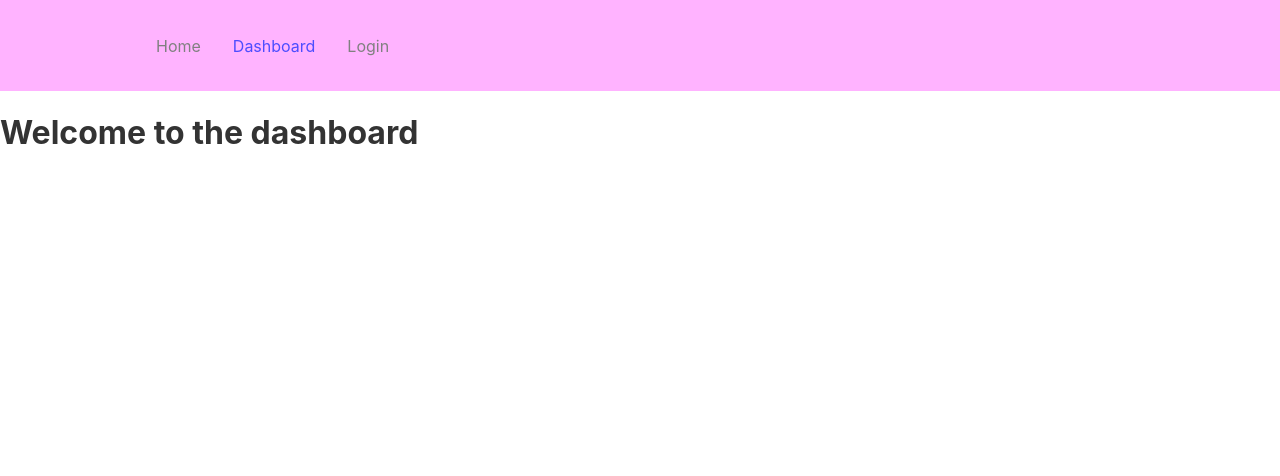
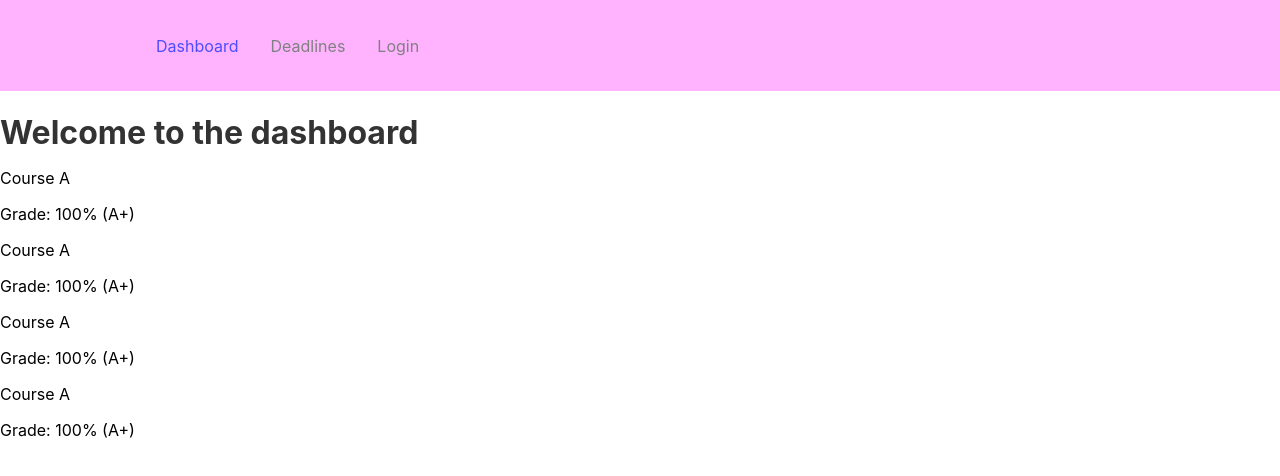
Before and after one commit to Jmaaaa/TigerBuddy, a React (Create React App) app: page /dashboard in a window 1280 px wide. Shown: the top 476 px of the page. Built offline with nearby package versions, Linux system fonts and the light colour scheme.

Commit message:
Adjustments to App routing

```diff
--- a/src/App.js
+++ b/src/App.js
@@ -1,27 +1,29 @@
 import React from "react";
 import Navbar from "./components/Navbar";
 import {
-    BrowserRouter as Router,
+    BrowserRouter,
     Routes,
     Route,
+    Navigate
 } from "react-router-dom";
-import Home from "./pages";
-import Dashboard from "./pages/dashboard";
+import Dashboard from "./pages/dashboard/dashboard";
 import Login from "./pages/login/login";
 import Deadlines from "./pages/deadlines/deadlines";
 
 function App() {
     return (
-        <Router>
-            <Navbar />
+        <BrowserRouter>
             <Routes>
-                <Route exact path="/" element={<Home />} />
-                <Route path="/dashboard" element={<Dashboard />} />
+                <Route exact path="/" element={<Navigate to="/login" replace/>} />
                 <Route path="/login" element={<Login />}/>
-                <Route path="/deadlines" element={<Deadlines />}/>
+                <Route element={<Navbar />}>
+                    <Route path="/dashboard" element={<Dashboard />} />
+                    <Route path="/deadlines" element={<Deadlines />}/>
+                </Route>
             </Routes>
-        </Router>
+        </BrowserRouter>
     );
 }
 
+
 export default App;
--- a/src/components/Navbar/index.js
+++ b/src/components/Navbar/index.js
@@ -1,22 +1,26 @@
 import React from "react";
 import { Nav, NavLink, NavMenu } from "./NavbarElements";
+import { Outlet } from "react-router-dom";
 
 const Navbar = () => {
     return (
         <>
             <Nav>
                 <NavMenu>
-                    <NavLink to="/" activeStyle>
-                        Home
-                    </NavLink>
                     <NavLink to="/dashboard" activeStyle>
                         Dashboard
                     </NavLink>
+
+                    <NavLink to="/deadlines" activeStyle>
+                        Deadlines
+                    </NavLink>
+
                     <NavLink to="/login" activeStyle>
                         Login
                     </NavLink>
                 </NavMenu>
             </Nav>
+            <Outlet/>
         </>
     );
 };
--- a/src/pages/dashboard.js
+++ b/src/pages/course/course.js
@@ -1,6 +1,6 @@
 import React from "react";
 
-const Dashboard = () => {
+const Course = () => {
     return (
         <div>
             <h1>
@@ -10,4 +10,4 @@ const Dashboard = () => {
     );
 };
 
-export default Dashboard;
+export default Course;
--- /dev/null
+++ b/src/pages/dashboard/courseCard.js
@@ -0,0 +1,13 @@
+import React from "react";
+
+const CourseCard = ({course}) => {
+    const {name, grade} = course;
+    return(
+        <div>
+            <p>{name}</p>
+            <p>Grade: {grade}</p>
+        </div>
+    );
+};
+
+export default CourseCard;
--- /dev/null
+++ b/src/pages/dashboard/dashboard.js
@@ -0,0 +1,26 @@
+import React from "react";
+import CourseCard from "./courseCard.js";
+const Dashboard = () => {
+
+    const courses = [
+        {id: 1, name: "Course A", grade: "100% (A+)"},
+        {id: 2, name: "Course A", grade: "100% (A+)"},
+        {id: 3, name: "Course A", grade: "100% (A+)"},
+        {id: 4, name: "Course A", grade: "100% (A+)"},
+    ]
+
+    return (
+        <div>
+            <h1>
+                Welcome to the dashboard
+            </h1>
+            <div>
+                {courses.map((course) => (
+                    <CourseCard key={course.id} course={course}/>
+                ))}
+            </div>
+        </div>
+    );
+};
+
+export default Dashboard;
--- a/src/pages/index.js
+++ /dev/null
@@ -1,11 +0,0 @@
-import React from "react";
-
-const Home = () => {
-    return (
-        <div>
-            <h1>Homepage</h1>
-        </div>
-    );
-};
-
-export default Home;
```
Also changed, not shown: src/pages/dashboard/dashboard.css (added).
